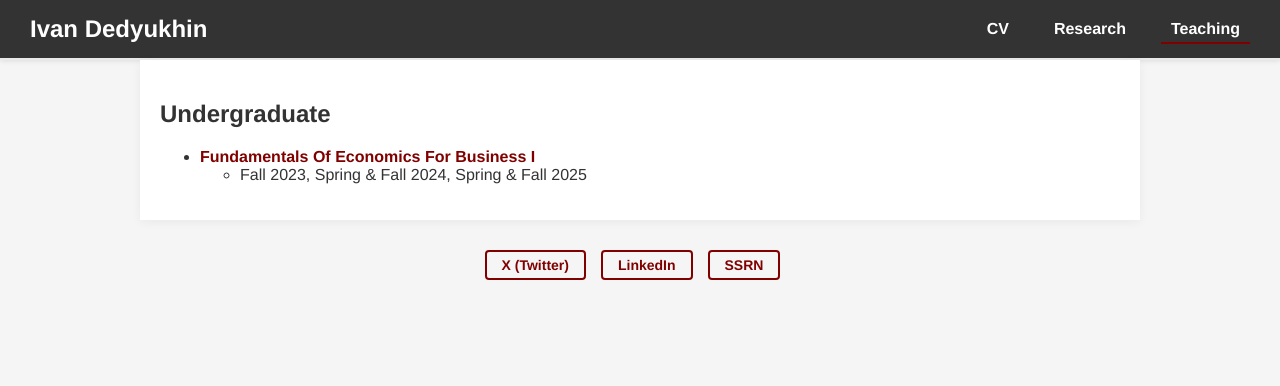
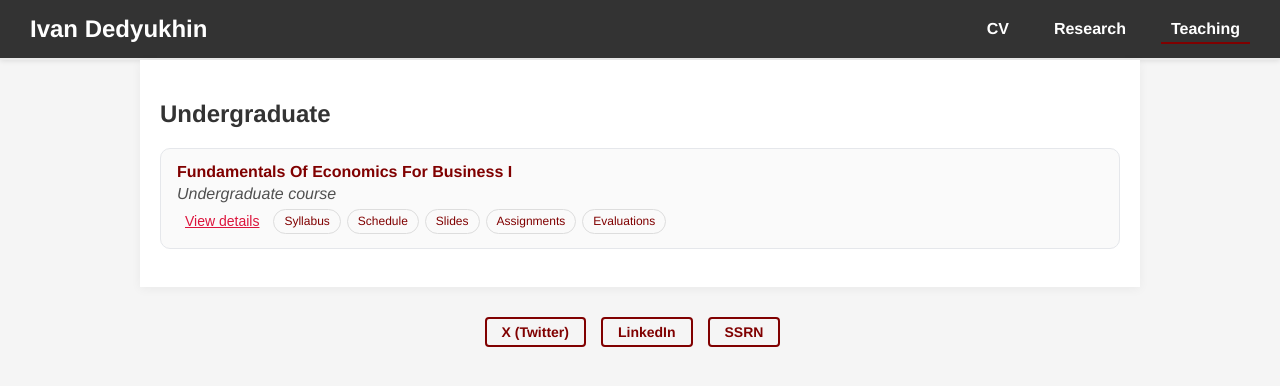
Before and after one commit to Dedyukhin/dedyukhin.github.io, a Jekyll site: the page built from Teaching.md, in a window 1280 px wide. Shown: the top 386 px of the page. Built offline with Jekyll 4.4.1, drawn with Linux system fonts in a browser that asks for light colours; part of the change alters nothing that is shown.

Commit message:
Update Teaching.md

```diff
--- a/Teaching.md
+++ b/Teaching.md
@@ -4,7 +4,113 @@ title: Teaching
 permalink: /teaching/
 ---
 
-## Undergraduate
+<h2>Undergraduate</h2>
 
-- **[Fundamentals Of Economics For Business I](https://dedyukhin.github.io//teaching/Fund-Of-Econ-Bus-1-Indiana)**
-  - Fall 2023, Spring & Fall 2024, Spring & Fall 2025
+<div class="pub-card">
+  <div class="pub-header">
+    <a class="pub-title">
+      <strong>Fundamentals Of Economics For Business I</strong>
+    </a>
+    <div class="publication-info">Undergraduate course</div>
+
+    <div class="button-group">
+      <button class="abstract-button" aria-expanded="false" aria-controls="course_foebi" onclick="toggleAbstract('course_foebi', this)">View details</button>
+      <!-- Add/Remove adjacent buttons as needed -->
+      <a class="mini-btn" href="#" target="_blank" rel="noopener">Syllabus</a>
+      <a class="mini-btn" href="#" target="_blank" rel="noopener">Schedule</a>
+      <a class="mini-btn" href="#" target="_blank" rel="noopener">Slides</a>
+      <a class="mini-btn" href="#" target="_blank" rel="noopener">Assignments</a>
+      <a class="mini-btn" href="#" target="_blank" rel="noopener">Evaluations</a>
+    </div>
+  </div>
+
+  <div id="course_foebi" class="abstract-container" hidden>
+    <p><strong>Offerings:</strong> Fall 2023; Spring 2024; Fall 2024; Spring 2025; Fall 2025.</p>
+    <!-- Optional short description; edit or remove -->
+    <p>This course introduces core microeconomic tools for business decision-making: supply &amp; demand, elasticities, consumer/producer surplus, market efficiency, and market failures with business applications.</p>
+  </div>
+</div>
+
+<script>
+function toggleAbstract(id, btn) {
+  const el = document.getElementById(id);
+  const isHidden = el.hasAttribute('hidden');
+  if (isHidden) {
+    el.removeAttribute('hidden');
+    el.style.display = 'block';
+    btn.setAttribute('aria-expanded', 'true');
+    el.scrollIntoView({ behavior: "smooth", block: "nearest" });
+  } else {
+    el.setAttribute('hidden', '');
+    el.style.display = 'none';
+    btn.setAttribute('aria-expanded', 'false');
+  }
+}
+</script>
+
+<style>
+/* --- Reuse the same style as the Research page --- */
+
+/* Card/box container */
+.pub-card{
+  border: 1px solid #e5e7eb;
+  border-radius: 10px;
+  padding: 14px 16px;
+  margin: 14px 0 18px;
+  background: #fafafa;
+}
+
+/* Header area keeps buttons close to the text */
+.pub-header{
+  display: flex;
+  flex-direction: column;
+  gap: 4px;
+}
+
+/* Title & meta */
+.pub-title{ text-decoration: none; }
+.publication-info{
+  font-style: italic;
+  opacity: 0.85;
+}
+
+/* Tight inline button row directly under meta */
+.button-group{
+  display: flex;
+  flex-wrap: wrap;
+  gap: 6px;
+  margin-top: 2px; /* keeps buttons very close to text */
+}
+
+/* Abstract/details toggle button */
+.abstract-button{
+  background: transparent;
+  border: none;
+  padding: 4px 8px;
+  font-size: 14px;
+  cursor: pointer;
+  text-decoration: underline;
+  color: #dc143c;
+  line-height: 1.2;
+}
+.abstract-button:hover{ color:#0056b3; }
+
+/* Extra small link-buttons that sit next to the toggle */
+.mini-btn{
+  display: inline-block;
+  font-size: 12px;
+  padding: 4px 10px;
+  border-radius: 999px;
+  border: 1px solid #ddd;
+  text-decoration: none;
+  line-height: 1.2;
+}
+.mini-btn:hover{ background:#f3f4f6; }
+
+/* Details/abstract box inside the same card */
+.abstract-container{
+  border-top: 1px dashed #e5e7eb;
+  margin-top: 10px;
+  padding-top: 10px;
+}
+</style>
```
